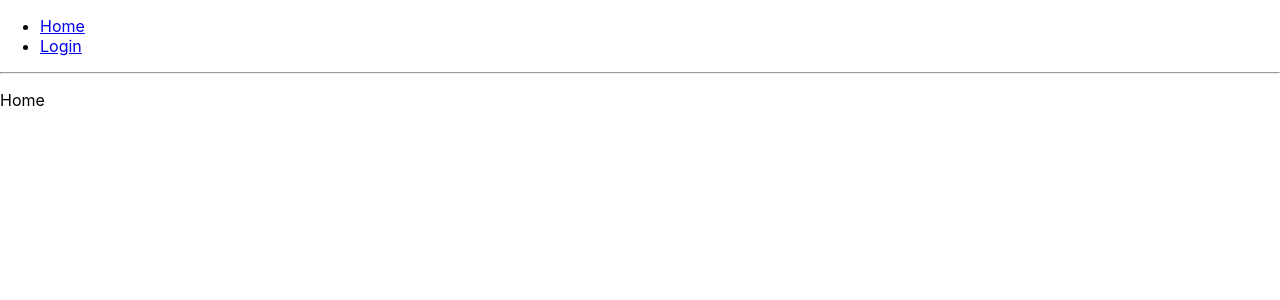
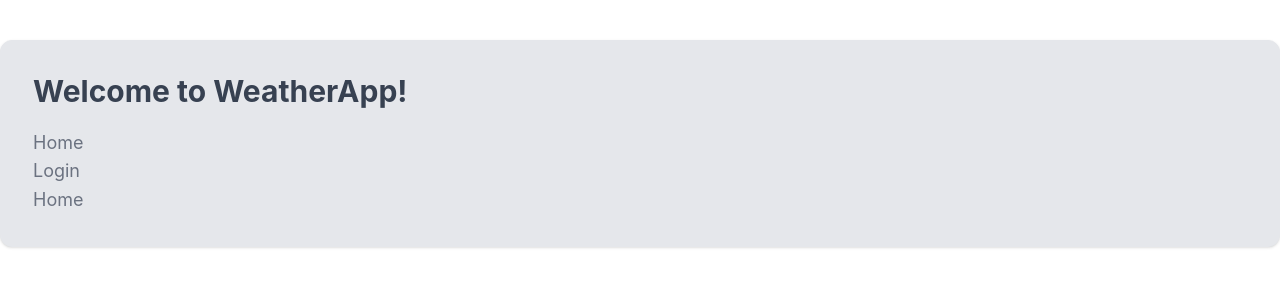
Before and after one commit to andreiaasp/weatherApp, a React (Create React App) app in the folder frontend/weather-app/: page / in a window 1280 px wide. Shown: the top 300 px of the page. Built offline with nearby package versions, Linux system fonts and the light colour scheme.

Commit message:
feat: added tailwind css

```diff
--- a/frontend/weather-app/package.json
+++ b/frontend/weather-app/package.json
@@ -39,5 +39,10 @@
       "last 1 firefox version",
       "last 1 safari version"
     ]
+  },
+  "devDependencies": {
+    "autoprefixer": "^10.4.15",
+    "postcss": "^8.4.29",
+    "tailwindcss": "^3.3.3"
   }
 }
--- /dev/null
+++ b/frontend/weather-app/postcss.config.js
@@ -0,0 +1,6 @@
+module.exports = {
+  plugins: {
+    tailwindcss: {},
+    autoprefixer: {},
+  },
+}
--- a/frontend/weather-app/src/App.tsx
+++ b/frontend/weather-app/src/App.tsx
@@ -1,18 +1,25 @@
-import * as React from 'react';
-import { Link} from 'react-router-dom';
-import Main from './components/Main';
+import * as React from "react";
+import { Link } from "react-router-dom";
+import Main from "./components/Main";
 
 export default function App() {
   return (
     <>
-      <div>
-        <ul>
-          <li><Link to='/'>Home</Link></li>
-          <li><Link to='/login'>Login</Link></li>
-        </ul>
-        <hr />
-        <Main />
+      <div className="container mx-auto bg-gray-200 rounded-xl shadow border p-8 m-10">
+        <p className="text-3xl text-gray-700 font-bold mb-5">Welcome to WeatherApp!</p>
+        <div className="text-gray-500 text-lg">
+          <ul>
+            <li>
+              <Link to="/">Home</Link>
+            </li>
+            <li>
+              <Link to="/login">Login</Link>
+            </li>
+          </ul>
+          <hr />
+          <Main />
+        </div>
       </div>
     </>
-  )
+  );
 }
--- a/frontend/weather-app/src/components/Login.tsx
+++ b/frontend/weather-app/src/components/Login.tsx
@@ -1,5 +1,3 @@
-import React from 'react';
-
 const Login = () => {
   return <div>Login page - Implement your authentication logic here.</div>;
 };
--- a/frontend/weather-app/src/index.css
+++ b/frontend/weather-app/src/index.css
@@ -1,3 +1,7 @@
+@tailwind base;
+@tailwind components;
+@tailwind utilities;
+
 body {
   margin: 0;
   font-family: -apple-system, BlinkMacSystemFont, 'Segoe UI', 'Roboto', 'Oxygen',
--- /dev/null
+++ b/frontend/weather-app/tailwind.config.js
@@ -0,0 +1,10 @@
+/** @type {import('tailwindcss').Config} */
+module.exports = {
+  content: [
+    "./src/**/*.{js,jsx,ts,tsx}",
+  ],
+  theme: {
+    extend: {},
+  },
+  plugins: [],
+}
```
Also changed, not shown: 1 other file (tests, documents, lock files or other folders).
